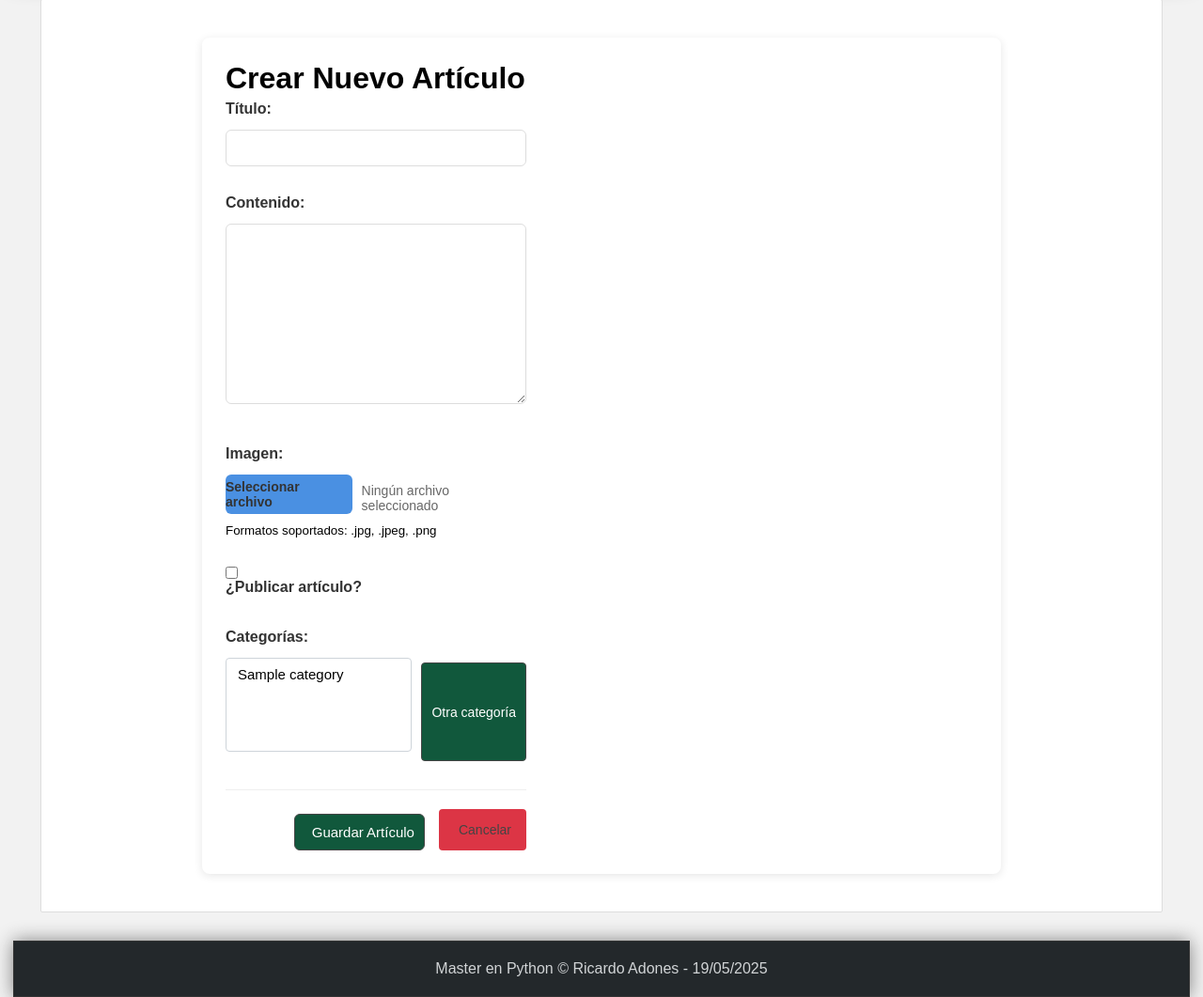
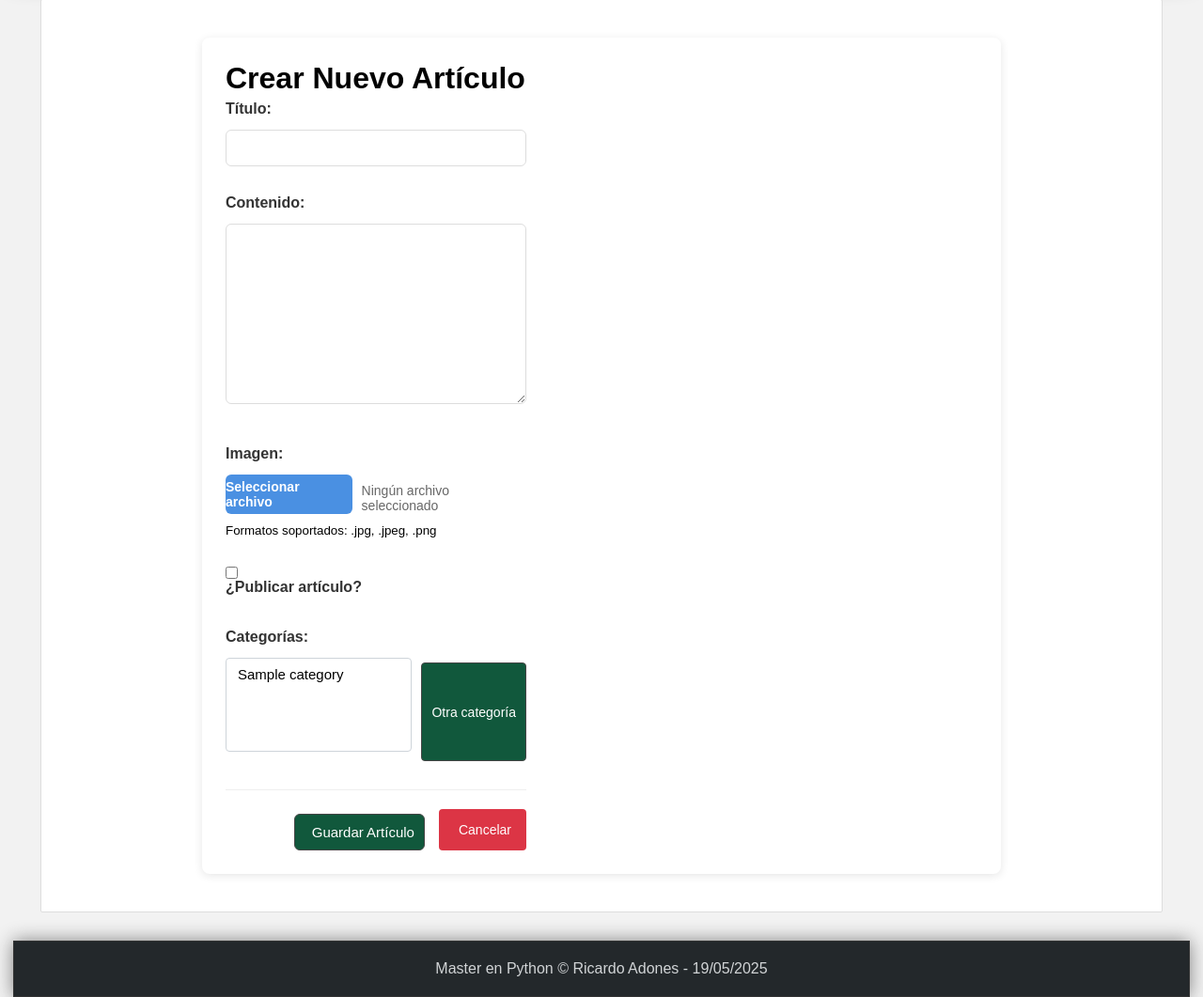
Before and after one commit to RicardoAdones/ProyectoDjango, a Django app: page /articulo/crear/ in a window 1280 px wide. Shown: the part 223-1284 px from the top of the page at 94% size. Run offline with Django 3.2, Linux system fonts and the light colour scheme; a user stored in the database is signed in; tables that the repository leaves empty hold one stand-in row (values such as "Sample post"); some libraries are stand-ins or nearby versions.

Commit message:
cambio color botones

```diff
--- a/mainapp/static/css/styles.css
+++ b/mainapp/static/css/styles.css
@@ -405,7 +405,7 @@
     justify-content: center;
     padding: 10px 16px;
     background-color: #4a90e2;
-    color: white;
+    color: white !important;
     border: none;
     border-radius: 6px;
     cursor: pointer;
@@ -416,6 +416,7 @@
 
 .btn-file-upload:hover {
     background-color: #3a7bc8;
+    color: white !important;
 }
 
 .file-selected {
@@ -502,7 +503,7 @@
 .btn-save {
     padding: 10px 24px;
     background-color: #28a745;
-    color: white;
+    color: white !important;
     border: none;
     border-radius: 6px;
     font-size: 15px;
@@ -522,7 +523,7 @@
 .btn-cancel {
     padding: 8px 16px;
     background-color: #dc3545;
-    color: white;
+    color: white !important;
     border: none;
     border-radius: 4px;
     cursor: pointer;
@@ -536,14 +537,14 @@
 
 .btn-cancel:hover {
     background-color: #c82333;
-    color: white;
+    color: white !important;
     text-decoration: none;
 }
 
 .btn-save-category {
     padding: 8px 16px;
     background-color: #28a745;
-    color: white;
+    color: white !important;
     border: none;
     border-radius: 4px;
     cursor: pointer;
@@ -561,7 +562,7 @@
 .btn-show-category {
     padding: 8px 16px;
     background-color: #6c757d;
-    color: white;
+    color: white !important;
     border: none;
     border-radius: 4px;
     cursor: pointer;
@@ -632,3 +633,9 @@
         justify-content: center;
     }
 }
+
+/* Asegurar que los iconos dentro de los botones también sean blancos */
+.btn-file-upload i,
+.btn-cancel i {
+    color: white !important;
+}
```
